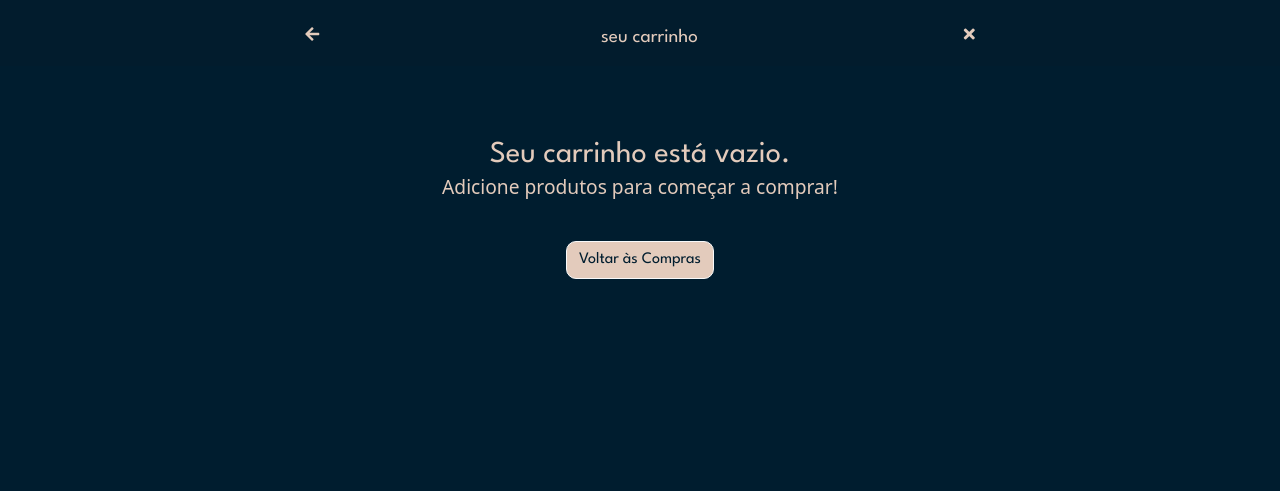
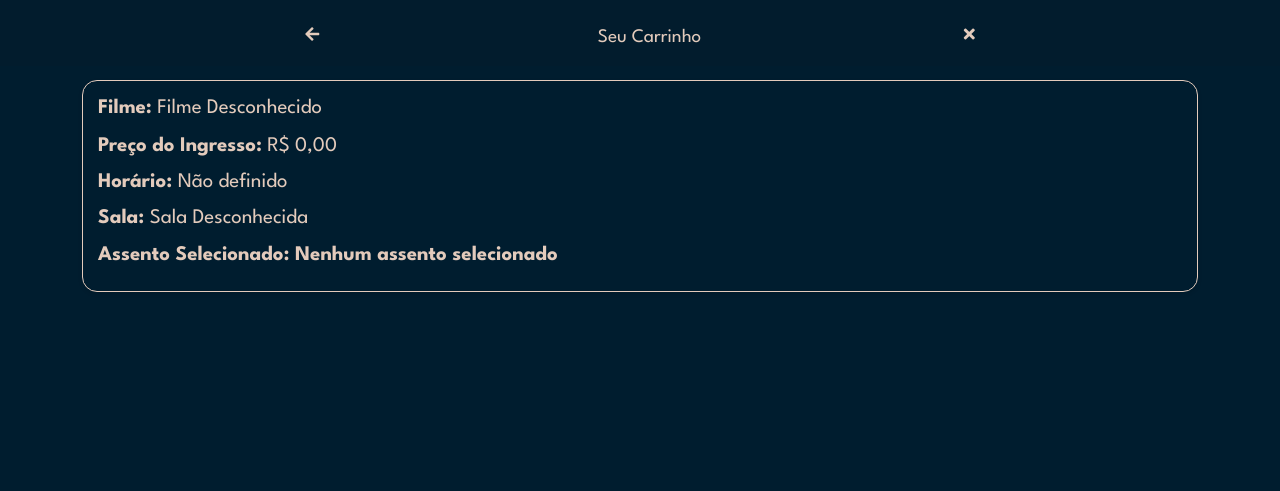
Before and after one commit to izabelepereira/THE-OTTER, a PHP site: page /ver_carrinho.php in a window 1280 px wide. Shown: the top 491 px of the page. Run offline with PHP 8.4, Linux system fonts and the light colour scheme; data comes from the database, SQL or seed files in the repository; tables that the repository leaves empty or names only in its code hold one stand-in row (values such as "Sample post").

Commit message:
Incorporados os dados do ingresso no carrinho

```diff
--- /dev/null
+++ b/php/css/carrinho.css
@@ -0,0 +1,42 @@
+.informacoes-filme {
+    background-color: transparent;
+    border: #e3cbbc solid 1px;
+    border-radius: 15px;
+    padding: 15px;
+    margin-left: 0%; /* Espaço à direita da seção */
+    width: 100%; /* Largura fixa para a seção de informações */
+    box-shadow: 0 2px 4px rgba(0, 0, 0, 0.1);
+}
+
+.informacoes-filme h4 {
+    margin: 0 0 10px;
+    font-size: 1.3em;
+    color:#e3cbbc; /* Azul para destacar o título do filme */
+    font-family: 'League Spartan';
+    font-weight: bold;
+}
+
+.informacoes-filme p {
+    margin: 5px 0;
+    font-size: 1.3em;
+    color: #e3cbbc;
+    font-family: 'League Spartan';
+    font-weight: bold;
+}
+
+/* Estilos para informações que vêm da URL */
+.info-url {
+    color: #e3cbbc; /* Azul para destacar informações da URL */
+    font-weight: normal;
+
+
+}
+
+#seats-list {
+    font-weight: bold; /* Destaca a lista de assentos selecionados */
+    color: #e3cbbc;
+    font-family: 'League Spartan';
+}
+
+.selection h1 {
+    color: #e3cbbc; }
--- a/php/frontend/ver_carrinho.php
+++ b/php/frontend/ver_carrinho.php
@@ -13,10 +13,11 @@ include('../backend/conexao.php'); // Inclui o arquivo de conexão
 $pageTitle = 'Carrinho de Compras';
 include_once('../head.php');
 ?>
+<link rel="stylesheet" href="../css/carrinho.css">
 
 <body style="background-color: #001d2f;" class="text-light">
 <?php
-$pageLabel = "seu carrinho";
+$pageLabel = "Seu Carrinho";
 include '../navbar1.php';
 ?>
 
@@ -50,22 +51,40 @@ include '../navbar1.php';
 
                     $total += $produto['preco'] * $produto['quantidade']; // Adiciona o preço do produto ao total
                 }
-            } else {
-                echo '<div class="col-12 text-center" style="color: #e3cbbc; margin-top: 5%;">';
-                echo '<h3 style="margin: 0; font-size: 1.9em; font-family: \'League Spartan\', sans-serif;">Seu carrinho está vazio.</h3>';
-                echo '<p style="color: #e3cbbc; font-size: 1.2em;">Adicione produtos para começar a comprar!</p>';
-                echo '<a href="snack.php" class="btn btn-light" style="background-color: #e3cbbc; color: #001d2f; border-radius: 10px; margin-top: 2%; font-family: \'League Spartan\', sans-serif;">Voltar às Compras</a>';
-                echo '</div>';
             }
             ?>
         </div>
+
+        <!-- Exibir informações dos ingressos -->
+
+<div class="row">
+    <div class="col-12">
+        <div class="informacoes-filme">
+            <?php
+            // Recuperar informações dos ingressos passadas pela URL
+            $selectedSeats = isset($_GET['seats']) ? $_GET['seats'] : 'Nenhum assento selecionado';
+            $movieName = isset($_GET['movieTitle']) ? $_GET['movieTitle'] : 'Filme Desconhecido';
+            $ticketPrice = isset($_GET['ticketPrice']) ? $_GET['ticketPrice'] : 0;
+            $showTime = isset($_GET['sessionTime']) ? $_GET['sessionTime'] : 'Não definido';
+            $room = isset($_GET['room']) ? $_GET['room'] : 'Sala Desconhecida';
+
+            // Exibir as informações
+            echo '<h4>Filme: <span class="info-url">' . htmlspecialchars($movieName) . '</span></h4>';
+            echo '<p>Preço do Ingresso: <span class="info-url">R$ ' . number_format($ticketPrice, 2, ',', '.') . '</span></p>';
+            echo '<p>Horário: <span class="info-url">' . htmlspecialchars($showTime) . '</span></p>';
+            echo '<p>Sala: <span class="info-url">' . htmlspecialchars($room) . '</span></p>'; // Adicionada a exibição da sala
+            echo '<p>Assento Selecionado: <span id="seats-list">' . htmlspecialchars($selectedSeats) . '</span></p>';
+            ?>
+        </div>
     </div>
+</div>
+
 
     <!-- Total no Rodapé -->
     <footer class="fixed-bottom" style="background-color: #021c2d; color: #e3cbbc; font-family: 'League Spartan', sans-serif; font-weight: bold; font-size: 20px; padding: 10px; width: 100%; display: flex; justify-content: center; align-items: center;">
         <div style="display: flex; align-items: center; justify-content: center;">
             <div style="margin-right: 20px;">
-                SUBTOTAL: <span style="font-weight: bold;">R$ <?php echo isset($total) ? number_format($total, 2, ',', '.') : '0,00'; ?></span>
+                SUBTOTAL: <span style="font-weight: bold;">R$ <?php echo number_format($total + (isset($ticketPrice) ? $ticketPrice : 0), 2, ',', '.'); ?></span>
             </div>
             <form class="form-inline" action="pagamento.php" method="post">
                 <button type="submit" class="btn"
```
Also changed, not shown: js/home.js (+39 -22 lines), php/frontend/assentos.php (+35 -10 lines), php/frontend/home.php (+10 -9 lines).
